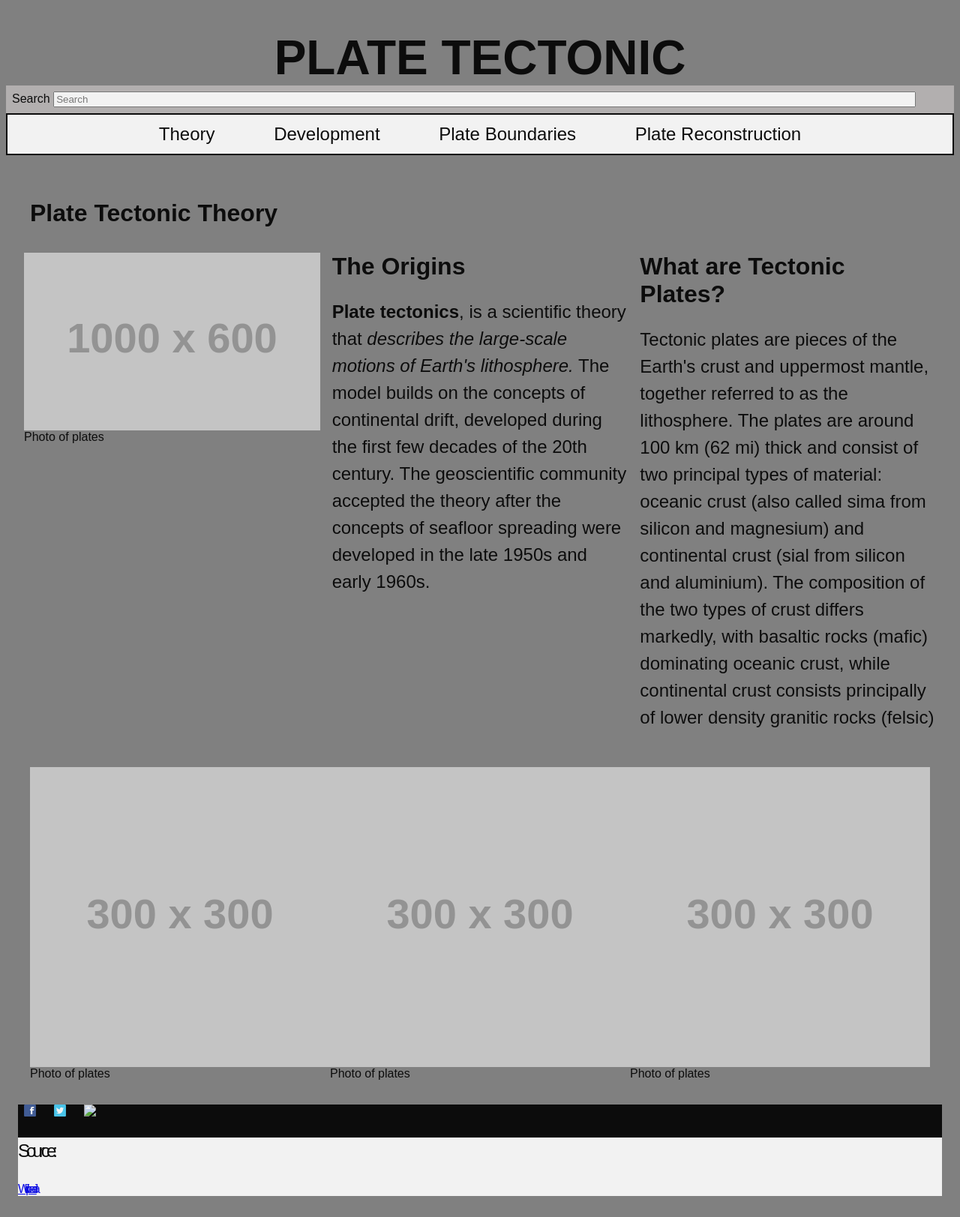
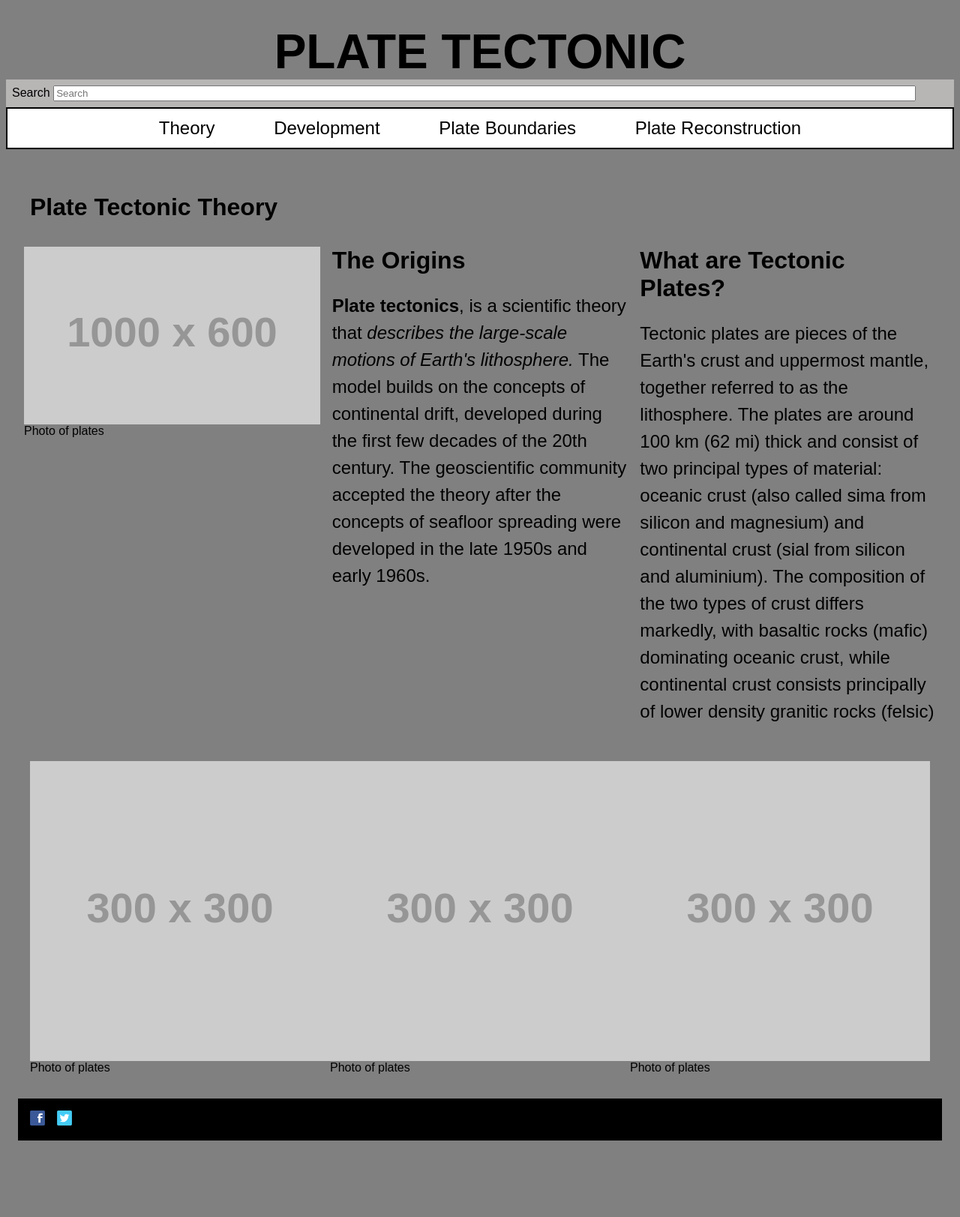
Before and after one commit to jesusmonsalve/large-data-website, a Jekyll site: the page built from index.html, in a window 1280 px wide. Shown: the whole page at 75% size. Built offline with Jekyll 4.4.1, drawn with Linux system fonts in a browser that asks for light colours; Markdown is read by kramdown in place of the engine named in the settings; after the commit the page ends 1537 px from its top, so only the background shows below that.

```diff
--- a/_layouts/default.html
+++ b/_layouts/default.html
@@ -29,6 +29,7 @@
 				<li><a href="plate-reconstruction.html">Plate Reconstruction</a></li>
 			</ul>
 		</nav>
+	</header>
 
 
 	{{content}}
@@ -38,11 +39,6 @@
 	<footer>
 		<img src="img/i-facebook.svg" class="facebook i-16 i-32">
 		<img src="img/i-twitter.svg" class="twitter i-16 i-32">
-		<img src="##" class="wikipedia">
-		<div class="source">
-			<p>Source:</p>
-			<a href="http://en.wikipedia.org/wiki/Plate_tectonics#Types_of_plate_boundaries">Wikipedia</a>
-		</div>
 
 	</footer>
 </body>
--- a/css/general.css
+++ b/css/general.css
@@ -10,21 +10,6 @@ html {
 	font-size: 1em;
 }
 
-
-header {
-	opacity: 0.9;
-	display:inline-block;
-	overflow: hidden;
-}
-
-header a img:hover,
-header a img:focus,
-header a img:active {
-	background-color:#CC00CC;
-	border-radius: 4px;
-	background-size: 50px;
-
-}
 
 .nav {
 	padding: 0 0;
@@ -64,6 +49,7 @@ header a img:active {
 	text-decoration: none;
 	text-align: center;
 }
+
 
 .nav a:hover,
 .nav a:focus,
@@ -111,6 +97,10 @@ p {
 
 	.searchbar input {
 		width: 350px;
+	}
+	.i-32 {
+	height: 32px;
+	width: 32px;
 	}
 }
 
@@ -174,10 +164,7 @@ p {
 		font-size: 2rem;
 	}
 
-	.i-32 {
-	height: 32px;
-	width: 32px;
-	}
+
 }
 
 .flex-img {
@@ -187,12 +174,18 @@ p {
 }
 
 .i-16 {
-	height: 16px;
-	width: 16px;
+	height: 20px;
+	width: 20px;
 }
 
-.source {
-	background-color: white;
+.facebook {
+	padding: 1em 0 1em 1em;
+}
+
+.twitter {
+	padding: 1em 0.5em 1em 1em;
+}
+
 }
 
 footer img  {
--- a/css/grid.css
+++ b/css/grid.css
@@ -16,9 +16,11 @@
   text-rendering: auto;
   vertical-align: top;
   word-spacing: normal;
+
 }
 .unit-spacer {
   padding: 8px;
+
 }
 
 
@@ -48,7 +50,7 @@
   }
 }
 
-@media only screen and (min-width: 38em) and (max-width: 60em) {
+@media only screen and (min-width: 60em) and (max-width: 60em) {
 
   .unit-m-1 {
     display: block;
```
Also changed, not shown: development.html (added, +54 -0 lines).
